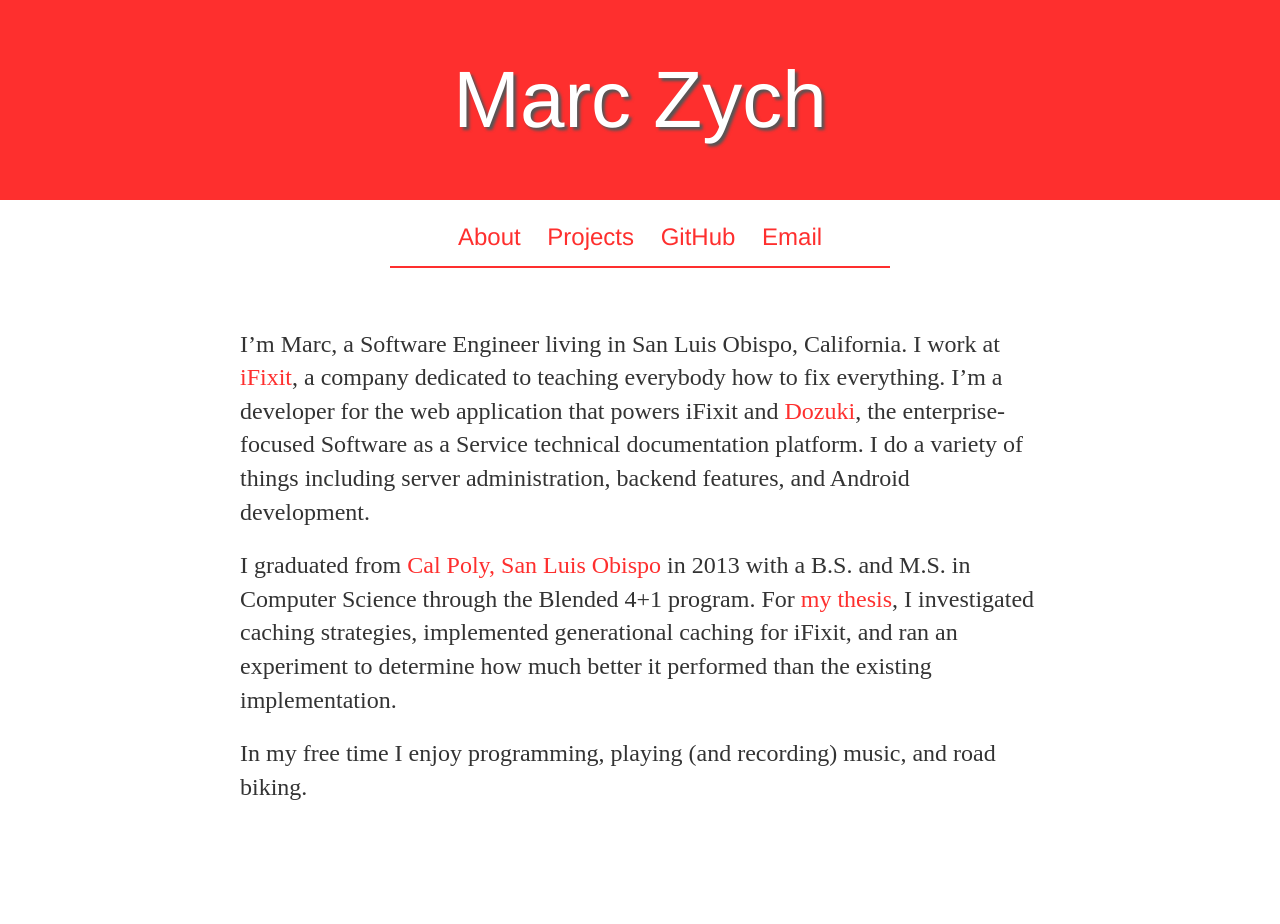
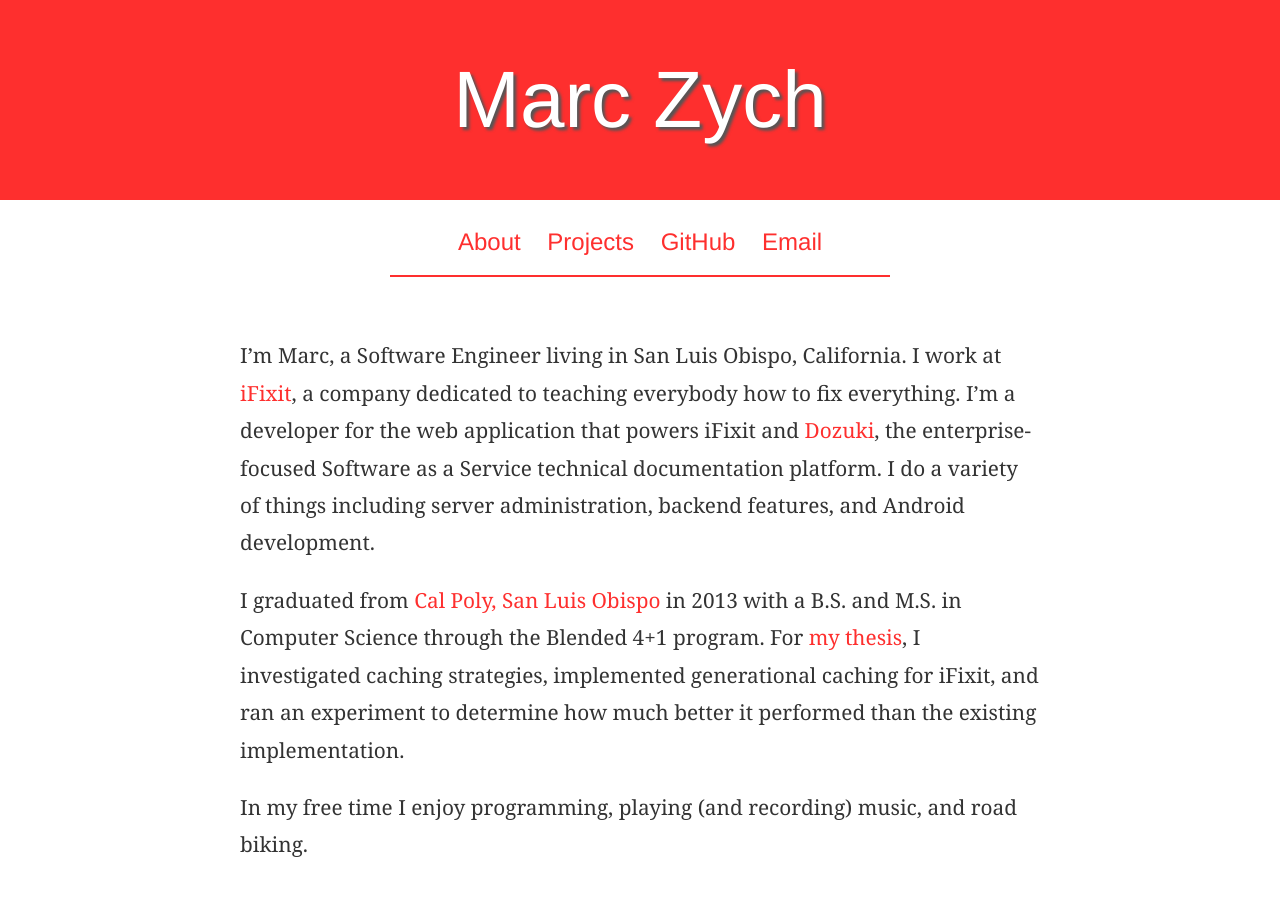
Before and after one commit to marczych/marczych.github.io, a Jekyll site: the page built from index.md, in a window 1280 px wide. Built offline with Jekyll 4.4.1, drawn with Linux system fonts in a browser that asks for light colours; Markdown is read by kramdown in place of the engine named in the settings; before the commit the page ends 900 px from its top, so only the background shows below that.

Commit message:
Body copy: Increase readability

```diff
--- a/css/main.css
+++ b/css/main.css
@@ -72,8 +72,8 @@ a:hover {
 }
 
 p, ul {
-   font-size: 1.5em;
-   line-height: 1.4em;
+   font-size: 1.3em;
+   line-height: 1.8em;
    color: #333;
 }
 
@@ -101,6 +101,7 @@ h4 {
 
 p {
    margin-bottom: 20px;
+   font-family: 'Georgia', 'Garamond', 'serif';
 }
 
 nav {
```
